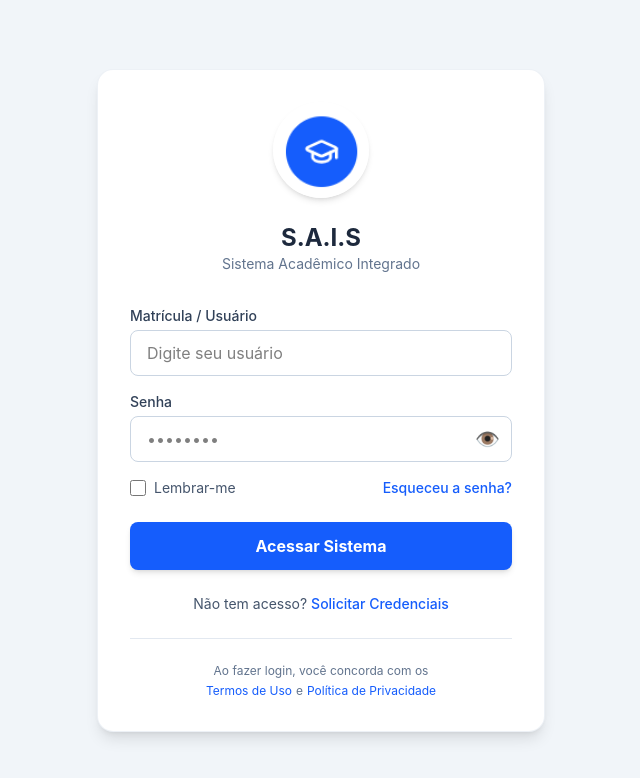
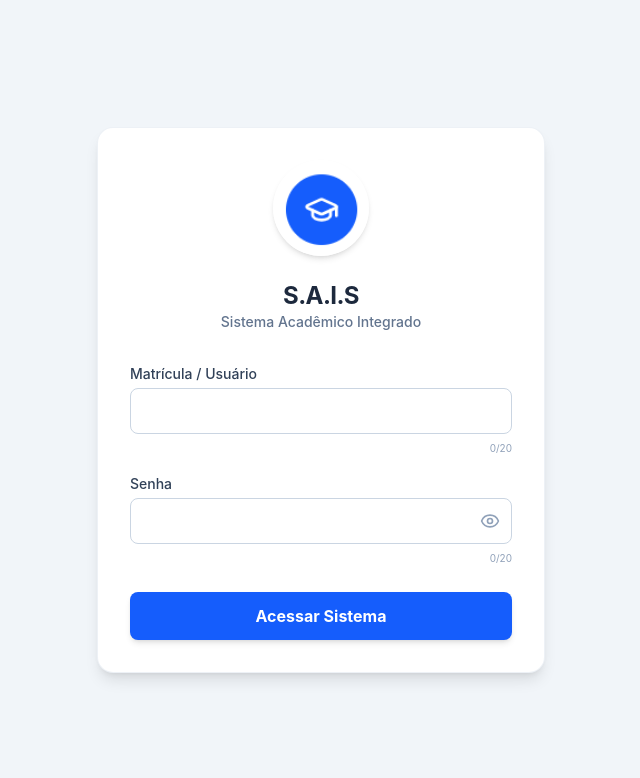
Before and after one commit to auradevsofc-coder/SAIS, a React app in the folder frontend/: page / in a window 1280 px wide. Shown: the top 778 px of the page, without its empty margins (319-959 px from the left). Built offline with nearby package versions, Linux system fonts and the light colour scheme; the HTML template or start-up script is replaced by a standard one.

Commit message:
feat: login completo com alerta customizado, visibilidade de senha e correcoes TS

```diff
--- a/frontend/src/App.tsx
+++ b/frontend/src/App.tsx
@@ -1,13 +1,20 @@
-import { BrowserRouter, Routes, Route } from 'react-router-dom';
+import { Toaster } from 'sonner';
+import { BrowserRouter as Router, Routes, Route } from 'react-router-dom';
 import { Login } from './pages/Login';
 import { Boletim } from './pages/Boletim';
+
 export default function App() {
   return (
-    <BrowserRouter>
-      <Routes>
-        <Route path="/" element={<Login />} />
-        <Route path="/boletim" element={<Boletim />} />
-      </Routes>
-    </BrowserRouter>
+    <>
+      {/* O Toaster precisa estar aqui fora das rotas */}
+     <Toaster position="top-right" toastOptions={{ style: { background: 'transparent', border: 'none', boxShadow: 'none' } }} />
+
+      <Router>
+        <Routes>
+          <Route path="/" element={<Login />} />
+          <Route path="/boletim" element={<Boletim />} />
+        </Routes>
+      </Router>
+    </>
   );
 }
--- a/frontend/src/pages/Login.tsx
+++ b/frontend/src/pages/Login.tsx
@@ -1,6 +1,7 @@
 import React, { useState, ChangeEvent } from 'react';
 import { toast } from 'sonner';
 import { useNavigate } from 'react-router-dom';
+import { Eye, EyeOff, Check, XCircle, X } from 'lucide-react';
 import logoSais from '../assets/imagem_sais.png';
 
 export function Login() {
@@ -9,92 +10,93 @@ export function Login() {
   const [senha, setSenha] = useState('');
   const [mostrarSenha, setMostrarSenha] = useState(false);
 
+  const customToast = (titulo: string, desc: string, tipo: 'sucesso' | 'erro') => {
+    toast.custom((t) => (
+      <div className="flex flex-col gap-2 w-72 text-xs z-50 animate-in fade-in slide-in-from-top-4">
+        <div className="flex items-center justify-between w-full h-14 rounded-lg bg-[#232531] px-2.5 border border-white/5 shadow-2xl">
+          <div className="flex gap-2">
+            <div className={`${tipo === 'sucesso' ? 'text-[#2b9875]' : 'text-red-500'} bg-white/5 backdrop-blur-xl p-1 rounded-lg`}>
+              {tipo === 'sucesso' ? <Check size={20} /> : <XCircle size={20} />}
+            </div>
+            <div>
+              <p className="text-white font-medium">{titulo}</p>
+              <p className="text-gray-500 text-[10px]">{desc}</p>
+            </div>
+          </div>
+          <button onClick={() => toast.dismiss(t)} className="text-gray-600 hover:bg-white/5 p-1 rounded-md transition-colors">
+            <X size={18} />
+          </button>
+        </div>
+      </div>
+    ));
+  };
+
   const handleLogin = (e: React.FormEvent) => {
     e.preventDefault();
 
-    if (matricula === 'aluno123' && senha === 'senha123') {
-      toast.success('Login realizado!', { description: 'Bem-vindo, Aluno!' });
-      navigate('/boletim');
-    } else {
-      toast.error('Erro', { description: 'Matrícula ou senha inválidos' });
+    if (matricula !== 'aluno123') {
+      customToast('Usuário incorreto', 'Este usuário não existe.', 'erro');
+      return;
     }
+
+    if (senha !== 'senha123') {
+      customToast('Senha incorreta', 'Verifique sua credencial.', 'erro');
+      return;
+    }
+
+    customToast('Bem-vindo!', 'Acesso liberado ao S.A.I.S', 'sucesso');
+    setTimeout(() => navigate('/boletim'), 1000);
   };
 
   return (
     <div className="min-h-screen bg-slate-100 flex items-center justify-center p-4 font-sans">
       <main className="bg-white max-w-md w-full rounded-2xl shadow-lg p-8 border border-slate-200/60">
         <form onSubmit={handleLogin}>
-
           <div className="flex justify-center mb-6">
-            <img src={logoSais} alt="Logo SAIS" className="w-24 h-24 rounded-full object-cover shadow-md hover:scale-105 transition-transform" />
+            <img src={logoSais} alt="Logo SAIS" className="w-24 h-24 rounded-full object-cover shadow-md" />
           </div>
 
-          <h1 className="text-2xl font-bold text-center text-slate-800">S.A.I.S</h1>
-          <p className="text-sm text-center text-slate-500 mb-8">Sistema Acadêmico Integrado</p>
+          <h1 className="text-2xl font-bold text-center text-slate-800 uppercase tracking-tight">S.A.I.S</h1>
+          <p className="text-sm text-center text-slate-500 mb-8 font-medium">Sistema Acadêmico Integrado</p>
 
-          <div className="mb-4">
-            <label className="block text-sm font-medium text-slate-700 mb-1">Matrícula / Usuário</label>
-            <div className="relative">
+          <div className="mb-4 text-right">
+            <label className="block text-left text-sm font-medium text-slate-700 mb-1">Matrícula / Usuário</label>
             <input
-                className="w-full px-4 py-2.5 border border-slate-300 rounded-lg focus:ring-2 focus:ring-blue-500 focus:border-blue-500 outline-none transition-all"
-                placeholder="Digite seu usuário"
+              className="w-full px-4 py-2.5 border border-slate-300 rounded-lg focus:ring-2 focus:ring-blue-500 outline-none transition-all"
               type="text"
+              required
+              maxLength={20}
               value={matricula}
               onChange={(e: ChangeEvent<HTMLInputElement>) => setMatricula(e.target.value)}
             />
-            </div>
+            <span className="text-[10px] text-slate-400">{matricula.length}/20</span>
           </div>
 
-          <div className="mb-4">
-            <label className="block text-sm font-medium text-slate-700 mb-1">Senha</label>
+          <div className="mb-6 text-right">
+            <label className="block text-left text-sm font-medium text-slate-700 mb-1">Senha</label>
             <div className="relative">
               <input
-                className="w-full px-4 py-2.5 border border-slate-300 rounded-lg focus:ring-2 focus:ring-blue-500 focus:border-blue-500 outline-none transition-all pr-12"
-                placeholder="••••••••"
+                className="w-full px-4 py-2.5 border border-slate-300 rounded-lg focus:ring-2 focus:ring-blue-500 outline-none pr-12 transition-all"
                 type={mostrarSenha ? 'text' : 'password'}
+                required
+                maxLength={20}
                 value={senha}
                 onChange={(e: ChangeEvent<HTMLInputElement>) => setSenha(e.target.value)}
               />
               <button
                 type="button"
-                className="absolute right-3 top-1/2 -translate-y-1/2 text-xl text-slate-500 hover:text-slate-700 transition-colors"
+                className="absolute right-3 top-1/2 -translate-y-1/2 text-slate-400 hover:text-blue-600 transition-colors cursor-pointer"
                 onClick={() => setMostrarSenha(!mostrarSenha)}
               >
-                {mostrarSenha ? '🙈' : '👁️'}
+                {mostrarSenha ? <EyeOff size={20} /> : <Eye size={20} />}
               </button>
             </div>
+            <span className="text-[10px] text-slate-400">{senha.length}/20</span>
           </div>
 
-          <div className="flex items-center justify-between text-sm mb-6 mt-2">
-            <label className="flex items-center gap-2 cursor-pointer text-slate-600 hover:text-slate-800 transition-colors">
-              <input type="checkbox" className="w-4 h-4 rounded border-slate-300 text-blue-600 focus:ring-blue-500 cursor-pointer" />
-              <span>Lembrar-me</span>
-            </label>
-            <a href="#" className="text-blue-600 hover:text-blue-800 font-medium transition-colors">
-              Esqueceu a senha?
-            </a>
-          </div>
-
-          <button type="submit" className="w-full bg-blue-600 text-white font-bold py-3 rounded-lg hover:bg-blue-700 transition-all shadow-md hover:shadow-lg active:scale-[0.98]">
+          <button type="submit" className="w-full bg-blue-600 text-white font-bold py-3 rounded-lg hover:bg-blue-700 transition-all shadow-md active:scale-[0.98] cursor-pointer">
             Acessar Sistema
           </button>
-
-          <div className="text-center text-sm text-slate-600 mt-6">
-            <p>
-              Não tem acesso? <a href="/register" className="text-blue-600 hover:underline font-medium">Solicitar Credenciais</a>
-            </p>
-          </div>
-
-          <hr className="my-6 border-slate-200" />
-
-          <div className="text-center text-xs text-slate-500">
-            <p className="mb-1">Ao fazer login, você concorda com os</p>
-            <div className="flex justify-center gap-1">
-              <a href="#" className="text-blue-600 hover:underline">Termos de Uso</a>
-              <span>e</span>
-              <a href="#" className="text-blue-600 hover:underline">Política de Privacidade</a>
-            </div>
-          </div>
         </form>
       </main>
     </div>
--- a/package.json
+++ b/package.json
@@ -3,5 +3,8 @@
     "autoprefixer": "^10.4.27",
     "postcss": "^8.5.6",
     "tailwindcss": "^4.2.1"
+  },
+  "dependencies": {
+    "lucide-react": "^1.7.0"
   }
 }
```
Also changed, not shown: 1 other file (tests, documents, lock files or other folders). Lines whose indentation alone changed are shown as unchanged.
